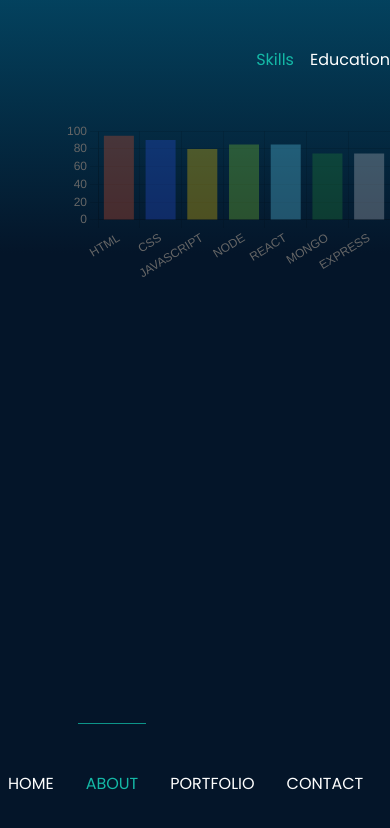
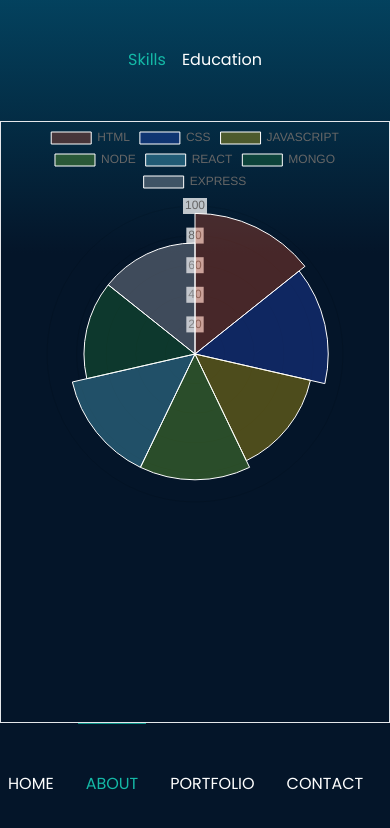
Before and after one commit to kbitsr/portfolio, a React (Vite) app: page /about/skill in a window 390 px wide. Shown: the top 828 px of the page. Built offline with nearby package versions, Linux system fonts and the light colour scheme.

Commit message:
pastel add

```diff
--- a/src/App.jsx
+++ b/src/App.jsx
@@ -7,6 +7,7 @@ import { Home } from "./pages/Home";
 import { BarChart } from "./components/BarChart";
 import { Profile } from "./pages/Profile";
 import { Education } from "./components/Education";
+import { PolarChart } from "./components/PolarChart";
 
 
 function App() {
@@ -17,7 +18,7 @@ function App() {
           <Route index element={<Home />} />
           <Route path="about" element={<AboutIndex />} >
             <Route index element={<Profile/>}/>
-            <Route path="skill" element={<BarChart/>}/>
+            <Route path="skill" element={<PolarChart/>}/>
             <Route path="education" element={<Education/>}/>
           </Route>
           <Route path="portfolio" element={<PortfolioIndex />}>
--- a/src/components/BarChart.jsx
+++ b/src/components/BarChart.jsx
@@ -46,7 +46,7 @@ export const options = {
     },
     title: {
       display: false,
-      text: "SKILLS"
+      text: "SKILLS",
     },
   },
 };
--- /dev/null
+++ b/src/components/PolarChart.jsx
@@ -0,0 +1,41 @@
+import React from "react";
+import { PolarArea } from "react-chartjs-2";
+
+import {
+  Chart as ChartJS,
+  RadialLinearScale,
+  ArcElement,
+  Tooltip,
+  Legend,
+} from "chart.js";
+
+ChartJS.register(RadialLinearScale, ArcElement, Tooltip, Legend);
+
+export const data = {
+  labels: ["HTML", "CSS", "JAVASCRIPT", "NODE", "REACT", "MONGO", "EXPRESS"],
+  datasets: [
+    {
+      label: "%",
+      data: [95, 90, 80, 85, 85, 75, 75],
+      backgroundColor: [
+        "rgba(228, 85, 45,0.3)",
+        "rgba(45, 83, 229,0.3)",
+        "rgba(247, 205, 3, 0.3)",
+        "rgba(134, 207, 47,0.3)",
+        "rgba(102, 219, 251, 0.3)",
+        "rgba(39, 141, 59, 0.3)",
+        "rgba(201, 203, 207, 0.3)",
+      ],
+      borderWidth: 1,
+      hoverBorderWidth: 3,
+    },
+  ],
+};
+
+export function PolarChart() {
+  return (
+    <div className="row-start-2 row-span-5 col-start-1 col-span-full flex border justify-center">
+      <PolarArea data={data} />
+    </div>
+  );
+}
--- a/src/pages/AboutIndex.jsx
+++ b/src/pages/AboutIndex.jsx
@@ -10,7 +10,7 @@ export const AboutIndex = () => {
   return (
     <section className="animate__animated animate__slideInRight animate__faster">
 
-    {path1||path2?<div className="flex justify-center gap-x-4 items-center col-start-6 col-span-2">
+    {path1||path2?<div className="flex justify-center gap-x-4 items-center lg:col-start-6 lg:col-span-2 col-span-full">
       <NavLink to="/about/skill" className="border-none">Skills</NavLink>
       <NavLink to="/about/education" className="border-none">Education</NavLink>
     </div>:null}
--- a/src/pages/Contact.jsx
+++ b/src/pages/Contact.jsx
@@ -12,6 +12,7 @@ export const Contact = () => {
     emailjs.sendForm('service_my7xdem', 'template_xzrqbfe', form.current, 'Jbl9_K5vgObykjWEx')
       .then((result) => {
           console.log(result.text);
+          form.current.reset()
       }, (error) => {
           console.log(error.text);
       });
@@ -27,7 +28,7 @@ export const Contact = () => {
       row-span-2
       lg:row-start-2
       lg:col-start-2
-      lg:col-span-6
+      lg:col-span-5
       lg:row-span-5
       bg-map
       bg-cover
@@ -62,7 +63,7 @@ export const Contact = () => {
           placeholder="Type a message"
           className="input resize-none"
         ></textarea>
-        <input type="submit" value="Send" className="btn" />
+        <input type="submit" value="Send" className="btn self-center" />
       </form>
     </section>
   );
```
